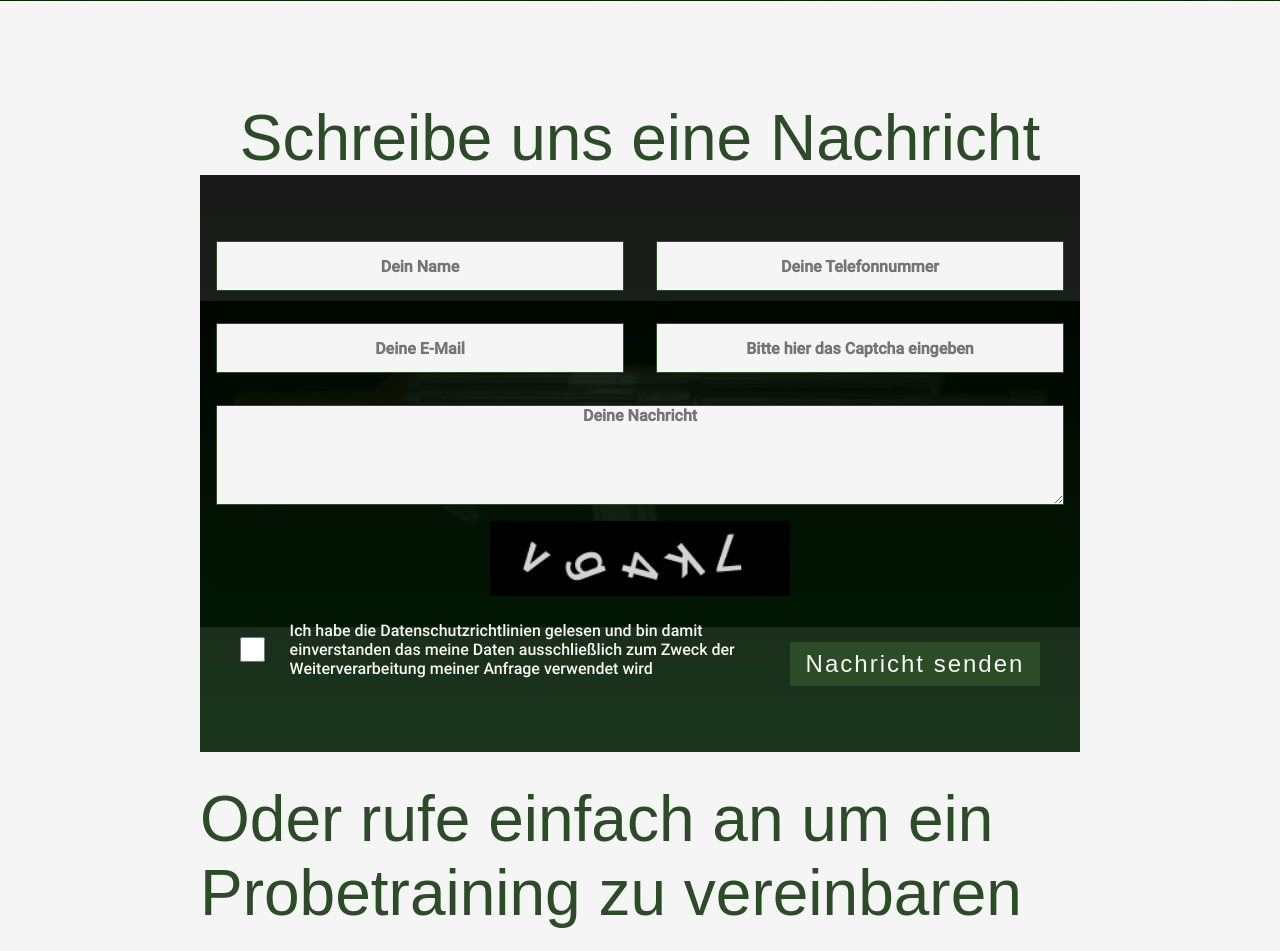
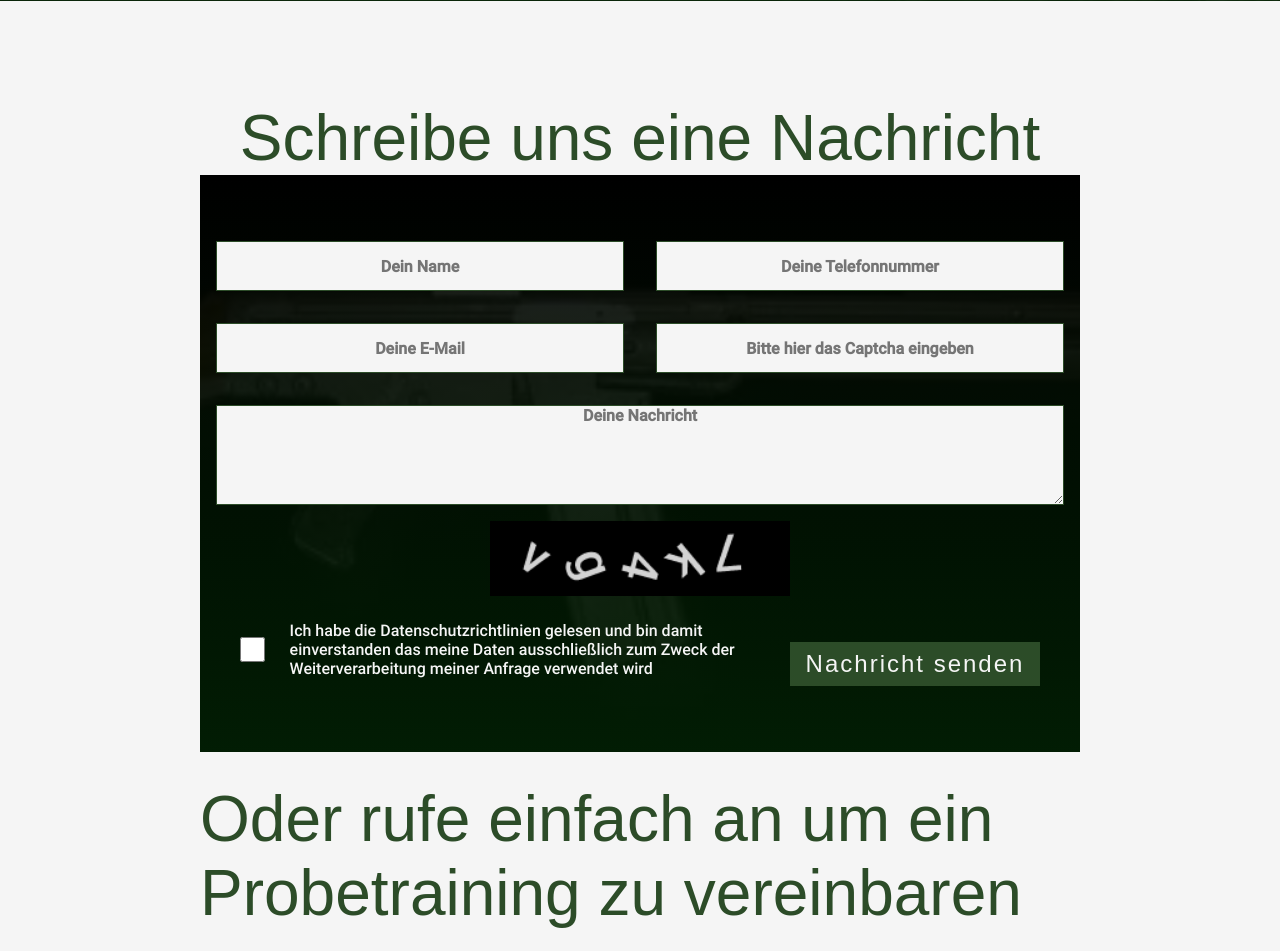
Before and after one commit to Jacques1988/tactical-combat-group, a PHP site: page / in a window 1280 px wide. Shown: the part 2399-3350 px from the top of the page. Run offline with PHP 8.4, Linux system fonts and the light colour scheme; some web fonts are replaced.

Commit message:
update image formular background

```diff
--- a/dist/main.css
+++ b/dist/main.css
@@ -391,7 +391,7 @@ img {
   width: 100%;
   background-image: linear-gradient(180deg, rgba(0, 0, 0, 0.9), rgba(2, 32, 4, 0.9)), url("../img/G3.700w.500w-500h.webp");
   background-position: center center, center center;
-  background-size: contain, contain;
+  background-size: contain, cover;
   background-repeat: no-repeat, no-repeat;
   padding: 50px 0;
 }
--- a/styles/layout/_form.scss
+++ b/styles/layout/_form.scss
@@ -10,7 +10,7 @@
     width:100%;
     background-image:$overlay_primary, url("../img/G3.700w.500w-500h.webp");
     background-position: center center, center center;
-    background-size:contain, contain;
+    background-size:contain, cover;
     background-repeat:no-repeat, no-repeat;
     padding:50px 0;
 
```
